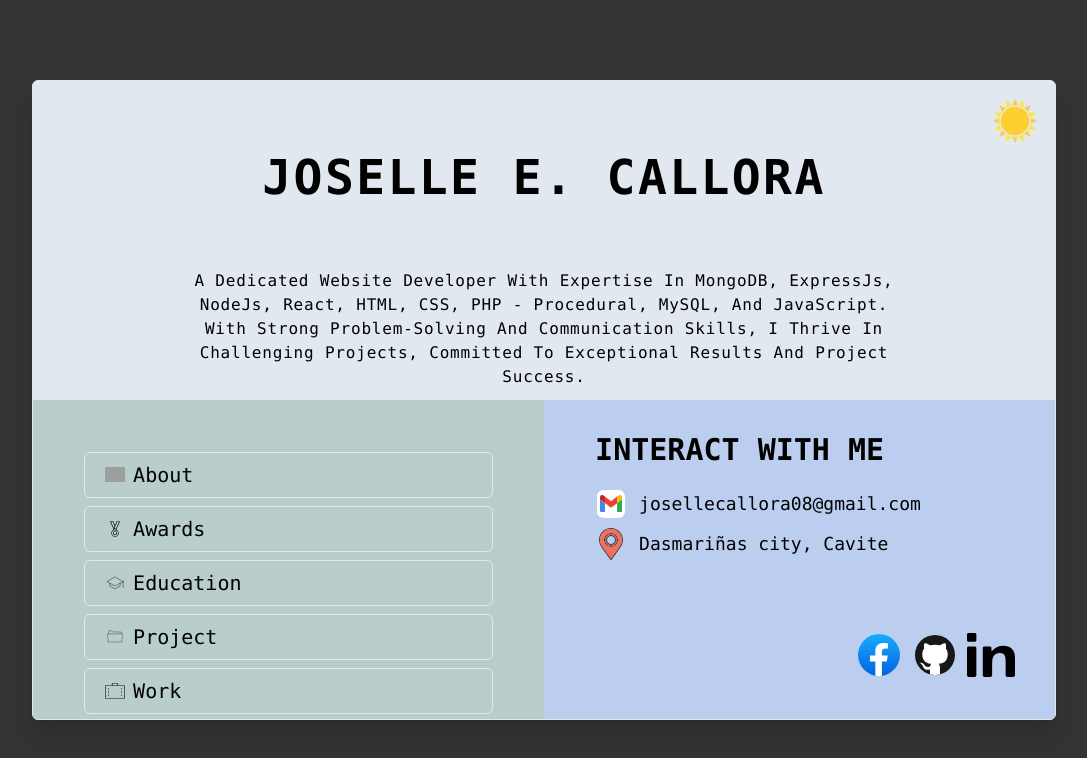
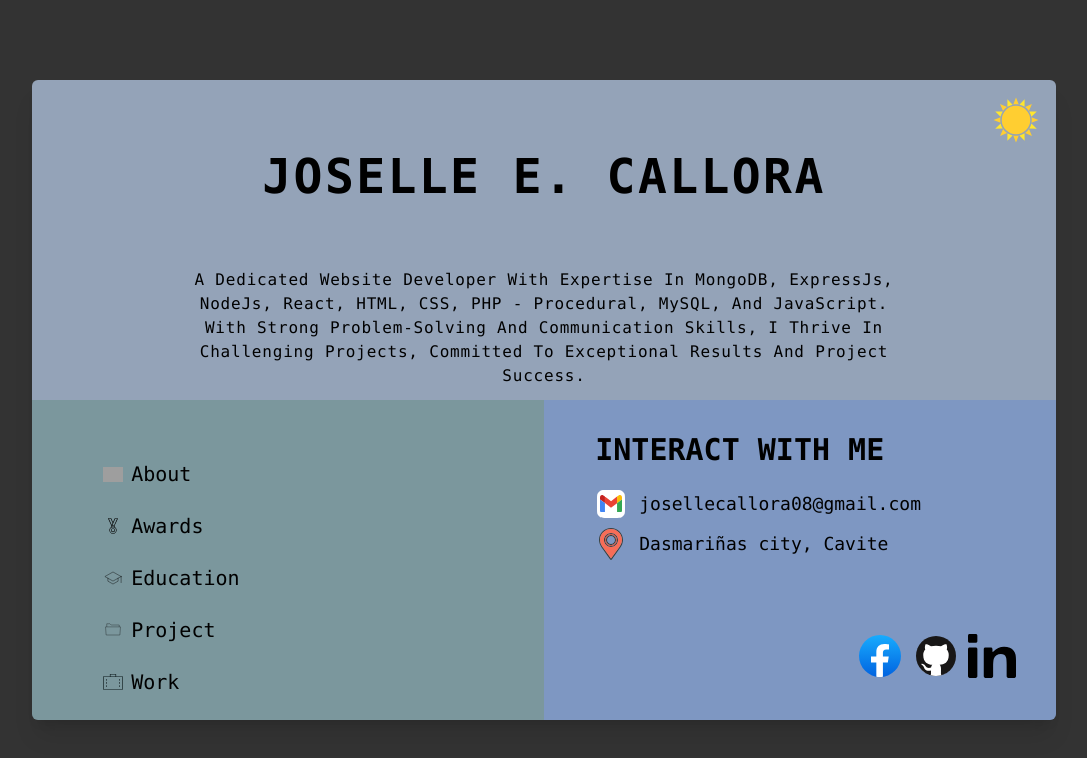
Before and after one commit to josellecallora08/portfolio, a React (Vite) app: page / in a window 1280 px wide. Shown: the top 758 px of the page, without its empty margins (96-1183 px from the left). Built offline with nearby package versions, Linux system fonts and the light colour scheme; grey boxes are pictures that could not be loaded.

Commit message:
Fixed Sections

```diff
--- a/index.html
+++ b/index.html
@@ -4,7 +4,7 @@
     <meta charset="UTF-8" />
     <link rel="icon" type="image/svg+xml" href="/portfolio-icon.svg" />
     <meta name="viewport" content="width=device-width, initial-scale=1.0" />
-    <title>Soj</title>
+    <title><Portfolio/></title>
   </head>
   <body>
     <div id="root"></div>
--- a/src/component/Awards.jsx
+++ b/src/component/Awards.jsx
@@ -4,9 +4,9 @@ import ThemeMode from './ThemeMode'
 import award from '/award-icon.svg'
 import d_award from '/award-dark-icon.svg'
 
-const Awards = ({setAwardsModal, is_theme_dark}) => {
+const Awards = ({awardsModal, setAwardsModal, is_theme_dark}) => {
   return (
-    <div className='fixed flex justify-center items-center w-full h-full z-10'>
+    <section className={`absolute ${awardsModal ? 'flex' : 'flex close'} justify-center items-center w-full h-full z-10`}>
       <div className={`relative w-screen h-screen grid grid-rows-2 md:flex md:flex-wrap md:w-3/5 md:h-4/5 m-auto rounded-md bg-slate-300 md:bg-slate-200 dark:bg-black duration-500 shadow-xl `} >
         <h2 className='flex justify-start gap-2 text-2xl w-4/5 mx-auto h-fit py-10 md:text-4xl uppercase font-semibold font-mono group cursor-default tracking-widest dark:text-slate-300 bounce'>
           <img src={is_theme_dark ? d_award : award} className='w-8 h-8 md:w-16 md:h-10' alt="" /> Awards
@@ -37,7 +37,7 @@ const Awards = ({setAwardsModal, is_theme_dark}) => {
         setCloseModal = {setAwardsModal}
         is_theme_dark={is_theme_dark}/>
       </div>
-    </div>
+    </section>
   )
 }
 
--- a/src/component/CloseButton.jsx
+++ b/src/component/CloseButton.jsx
@@ -5,7 +5,7 @@ import d_close from '/close-dark-icon.svg'
 const CloseButton = ({is_theme_dark, setCloseModal}) => {
   return (
     <div className='absolute top-0 right-0 flex items-center justify-center w-20 h-20 cursor-pointer' onClick={() => setCloseModal(prevState => !prevState)} >
-        <div className='hover:p-1 rounded-full cursor-pointer hover:bg-gray-200/30 dark:hover:bg-gray duration-500'>
+        <div className='hover:p-1 rounded-full cursor-pointer hover:bg-gray-600/20 dark:hover:bg-gray duration-500'>
             <img src={is_theme_dark ? d_close : close} className='w-7 h-7 md:w-9 md:h-9 xl:w-12 xl:h-12' alt="" />
         </div>
     </div>
--- a/src/component/Navigation.jsx
+++ b/src/component/Navigation.jsx
@@ -16,23 +16,23 @@ const Navigation = ({is_theme_dark,setAboutModal, setAwardsModal, setEducationMo
     <div className='w-full h-3/6 md:h-full flex items-center left-transition md:bg-green-800/20 dark:text-slate-300'>
         <div className='w-full md:w-4/5 h-4/5 flex items-center py-5 m-auto font-mono xl:text-xl'>
             <ul className='flex m-auto items-center gap-2 flex-wrap cursor-pointer'>
-                <li className='flex items-center gap-2 p-2 px-5 border w-fit md:w-full rounded-md hover:bg-slate-100/30' onClick={() => setAboutModal(prevState => !prevState)}>
+                <li className='flex items-center gap-2 p-2 px-5 border md:border-0 w-fit md:w-full rounded-md hover:bg-slate-100/30' onClick={() => setAboutModal(prevState => !prevState)}>
                     <img src={is_theme_dark ? d_about : about} width='20px' height='20px' alt="" className=''/>
                     <span>About</span>
                 </li>
-                <li className='flex items-center gap-2 p-2 px-5 border w-fit md:w-full rounded-md hover:bg-slate-100/30' onClick={() => setAwardsModal(prevState => !prevState)}>
+                <li className='flex items-center gap-2 p-2 px-5 border md:border-0 w-fit md:w-full rounded-md hover:bg-slate-100/30' onClick={() => setAwardsModal(prevState => !prevState)}>
                     <img src={is_theme_dark ? d_award : award} width='20px' height='20px' alt="" className=''/>
                     <span>Awards</span>
                 </li>
-                <li className='flex items-center gap-2 p-2 px-5 border w-fit md:w-full rounded-md hover:bg-slate-100/30' onClick={() => setEducationModal(prevState => !prevState)}>
+                <li className='flex items-center gap-2 p-2 px-5 border md:border-0 w-fit md:w-full rounded-md hover:bg-slate-100/30' onClick={() => setEducationModal(prevState => !prevState)}>
                     <img src={is_theme_dark ? d_education : education} width='20px' height='20px' alt="" className=''/>
                     <span>Education</span>
                 </li>
-                <li className='flex items-center gap-2 p-2 px-5 border w-fit md:w-full rounded-md hover:bg-slate-100/30' onClick={() => setProjectModal(prevState => !prevState)}>
+                <li className='flex items-center gap-2 p-2 px-5 border md:border-0 w-fit md:w-full rounded-md hover:bg-slate-100/30' onClick={() => setProjectModal(prevState => !prevState)}>
                     <img src={is_theme_dark ? d_project : project} width='20px' height='20px' alt="" className='' />
                     <span>Project</span>
                 </li>
-                <li className='flex items-center gap-2 p-2 px-5 border w-fit md:w-full rounded-md hover:bg-slate-100/30' onClick={() => setWorkModal(prevState => !prevState)}>
+                <li className='flex items-center gap-2 p-2 px-5 border md:border-0 w-fit md:w-full rounded-md hover:bg-slate-100/30' onClick={() => setWorkModal(prevState => !prevState)}>
                     <img src={is_theme_dark ? d_work : work} width='20px' height='20px' alt="" className=''/>
                     <span>Work</span>
                 </li>
--- a/src/component/Project.jsx
+++ b/src/component/Project.jsx
@@ -4,9 +4,9 @@ import ThemeMode from './ThemeMode'
 import project from '/portfolio2-icon.svg'
 import d_project from '/portfolio2-dark-icon.svg'
 
-const Project = ({setProjectModal, is_theme_dark}) => {
+const Project = ({projectModal, setProjectModal, is_theme_dark}) => {
   return (
-    <div className='fixed flex justify-center items-center w-full h-full z-10'>
+    <div className={`absolute ${projectModal ? 'flex' : 'flex  close'} justify-center items-center w-full h-full z-10`}>
       <div className={`relative w-screen h-screen grid grid-rows-2 md:flex md:flex-wrap md:w-3/5 md:h-4/5 m-auto rounded-md bg-slate-300 md:bg-slate-200 dark:bg-black duration-500 shadow-xl`} >
         <h2 className='relative flex gap-2 text-2xl w-4/5 mx-auto h-fit py-10 md:text-4xl uppercase font-semibold font-mono group cursor-default tracking-widest dark:text-slate-300 bounce'>
         <img src={is_theme_dark ? d_project : project} className='w-8 h-8 md:w-16 md:h-10' alt="" /> Project
--- a/src/component/Work.jsx
+++ b/src/component/Work.jsx
@@ -4,9 +4,9 @@ import ThemeMode from './ThemeMode'
 import work from '/work-icon.svg'
 import d_work from '/work-dark-icon.svg'
 
-const Work = ({setWorkModal, is_theme_dark}) => {
+const Work = ({workModal, setWorkModal, is_theme_dark}) => {
   return (
-    <div className='fixed flex justify-center items-center w-full h-full z-10'>
+    <div className={`absolute ${workModal ? 'flex' : 'hidden'} justify-center items-center w-full h-full z-10`}>
       <div className={`relative w-screen h-screen grid grid-rows-2 md:flex md:flex-wrap md:w-3/5 md:h-4/5 m-auto rounded-md bg-slate-300 md:bg-slate-200 dark:bg-black duration-500 shadow-xl`} >
         <h2 className='flex justify-start gap-2 w-4/5 mx-auto h-fit py-10 text-2xl md:text-4xl uppercase font-semibold font-mono group cursor-default tracking-widest dark:text-slate-300 bounce'>
           <img src={is_theme_dark ? d_work : work} className='w-8 h-8 md:w-16 md:h-10' alt="" /> Work
--- a/src/index.css
+++ b/src/index.css
@@ -1,10 +1,19 @@
 @tailwind base;
 @tailwind components;
 @tailwind utilities;
-
 html{
     background-color: rgba(0, 0, 0, 0.799);
 }
+.close {
+    animation: closecard .6s forwards;
+    display: flex;
+}
+
+@keyframes closecard {
+    0% { opacity: 1; }
+    100% { opacity: 0; display: none; }
+}
+
 .background{
     background-image: none;
 }
@@ -12,10 +21,7 @@ html{
     animation: opencard 1s;
     overflow: hidden;
 }
-.open-card-home{
-    animation: opencardhome 1s;
-    overflow: hidden;
-}
+
 .bounce{
     animation: bounce 1s;
 }
@@ -33,48 +39,25 @@ html{
     animation: show 2s;
 }
 @keyframes show {
-    0%{
-        opacity: 0%;
-    }
-    100%{
-        opacity: 100%;
-    }
+    0%{opacity: 0%;}
+    100%{opacity: 100%;}
 }
 @keyframes left-transition {
-    from{
-        transform: translateX(-100%);
-    }
-    to{
-        transform: translateX(0);
-    }
+    from{transform: translateX(-100%)}
+    to{transform: translateX(0);}
 }
 
 
 @keyframes right-transition {
-    from{
-        transform: translateX(100%);
-    }
-    to{
-        transform: translateX(0);
-    }
+    from{transform: translateX(100%);}
+    to{transform: translateX(0);}
 }
 
 @keyframes opencard{
-    from{
-       width: 0px;
-    }
-   to{
-        width: 100%;
-    }
+    from{width: 0px;}
+    to{width: 100%;}
 }
-@keyframes opencardhome{
-    from{
-       width: 0px;
-    }
-   to{
-        width: 100%;
-    }
-}
+
 @keyframes bounce {
     50%{
         transform: translateY(-20px);
--- a/src/page/Home.jsx
+++ b/src/page/Home.jsx
@@ -10,7 +10,9 @@ import Navigation from '../component/Navigation'
 import Project from '../component/Project'
 import ThemeMode from '../component/ThemeMode'
 import Work from '../component/Work'
-
+import about from '/about-icon.svg'
+import d_about from '/about-dark-icon.svg'
+import CloseButton from '../component/CloseButton'
 
 const Home = () => {
     const is_theme_dark = useSelector((state) => state.theme === 'dark');
@@ -26,11 +28,11 @@ const Home = () => {
     }, [is_theme_dark])
 
   return (
-    <div className={`w-full h-screen flex items-center overflow-hidden `}>
-        <div className={`relative w-screen h-screen grid  md:flex md:flex-wrap md:w-4/5 md:h-4/5 border m-auto rounded-md bg-slate-300 md:bg-slate-200 dark:bg-black shadow-xl open-card-home ${awardsModal ? 'duration-500 opacity-0' :  aboutModal ? 'duration-500 opacity-0' : educationModal ? 'duration-500 opacity-0' : projectModal ? 'duration-500 opacity-0' : workModal ? 'duration-500 opacity-0' : '' }`} >
+    <div className={`w-full h-screen flex items-center`}>
+        <div className={`relative w-screen h-screen grid  md:flex md:flex-wrap md:w-4/5 md:h-4/5 m-auto rounded-md bg-slate-200 md:bg-slate-400 dark:bg-black/50 shadow-xl open-card ${awardsModal ? 'duration-500 opacity-0' :  aboutModal ? 'duration-500 opacity-0' : educationModal ? 'duration-500 opacity-0' : projectModal ? 'duration-500 opacity-0' : workModal ? 'duration-500 opacity-0' : '' }`} >
             <div className={`w-4/5 h-4/5 md:w-full md:h-3/6 flex flex-wrap items-center justify-center  m-auto text-center  bounce`}>
                 <article className='mt-8'>
-                    <h1 className='text-3xl md:text-5xl uppercase tracking-wider font-black font-mono dark:text-slate-300 cursor-default show'>Joselle E. Callora</h1>
+                    <h1 className='text-2xl md:text-5xl uppercase tracking-wider font-black font-mono dark:text-slate-300 cursor-default show'>Joselle E. Callora</h1>
                     <p className='text-sm text-center md:text-center md:w-4/5 m-auto md:text-base dark:text-slate-300 md:px-10 py-5 tracking-wider capitalize font-mono up cursor-default' >
                         A dedicated website developer with expertise in MongoDB, ExpressJs, NodeJs, React, HTML, CSS, PHP - Procedural, MySQL, and JavaScript. With strong problem-solving and communication skills, I thrive in challenging projects, committed to exceptional results and project success.
                     </p>
@@ -52,27 +54,26 @@ const Home = () => {
             <ThemeMode
             is_theme_dark={is_theme_dark}/>
         </div>
-        {aboutModal ? <About
+        <About
             aboutModal={aboutModal}
             setAboutModal={setAboutModal}
-            is_theme_dark={is_theme_dark} /> : ''}
-        {awardsModal ? <Awards
+            is_theme_dark={is_theme_dark} />
+        <Awards
             awardsModal={awardsModal}
             setAwardsModal={setAwardsModal}
-            is_theme_dark={is_theme_dark} /> : ''}
-        {educationModal ? <Education
+            is_theme_dark={is_theme_dark} />
+       <Education
             educationModal={educationModal}
             setEducationModal={setEducationModal}
-            is_theme_dark={is_theme_dark} /> : '' }
-        {projectModal ? <Project
+            is_theme_dark={is_theme_dark} />
+        <Project
             projectModal={projectModal}
             setProjectModal={setProjectModal}
-            is_theme_dark={is_theme_dark} /> : ''}
-        {workModal ? <Work
+            is_theme_dark={is_theme_dark} />
+        <Work
             workModal={workModal}
             setWorkModal={setWorkModal}
-            is_theme_dark={is_theme_dark} /> : ''}
-
+            is_theme_dark={is_theme_dark} />
     </div>
   )
 }
```
Also changed, not shown: src/component/About.jsx (+3 -25 lines), src/component/Education.jsx (+8 -8 lines).
